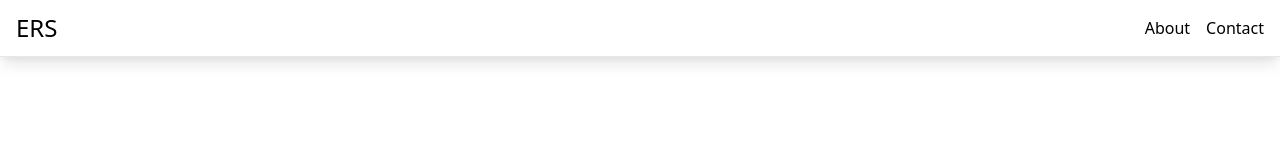
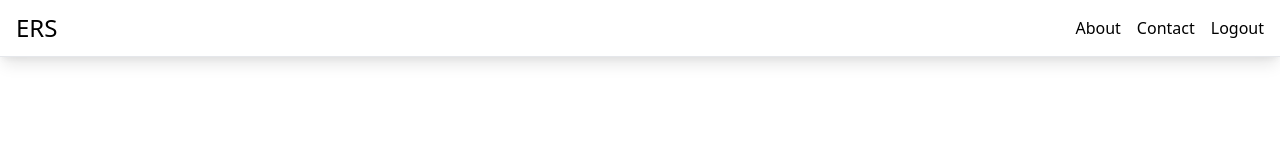
Before and after one commit to 210419-USF-BSN-Java/tom-dixon, a React (Create React App) app in the folder project1/ers-client/: page / in a window 1280 px wide. Shown: the top 160 px of the page. Built offline with nearby package versions, Linux system fonts and the light colour scheme; the HTML template or start-up script is replaced by a standard one.

Commit message:
dynamic logout link display

```diff
--- a/project1/ers-client/src/App.js
+++ b/project1/ers-client/src/App.js
@@ -31,7 +31,7 @@ function App() {
 
   return (
     <Router>
-      <AppNav />
+      <AppNav user={user} />
       <Route path="/" render={props => ( <LoginPage {...props} login={login} user={user} /> )} />
       <Route path="/main" render={props => ( <Main {...props} user={user} /> )} />
     </Router>
--- a/project1/ers-client/src/components/AppNav.jsx
+++ b/project1/ers-client/src/components/AppNav.jsx
@@ -1,6 +1,6 @@
 import React from 'react';
 
-const AppNav = () => {
+const AppNav = ({ user }) => {
   return (
     <header className='border-b md:flex md:items-center md:justify-between p-4 pb-0 shadow-lg md:pb-4'>
       <div className='flex items-center justify-between mb-4 md:mb-0'>
@@ -36,6 +36,14 @@ const AppNav = () => {
               Contact
             </a>
           </li>
+          <li className='md:ml-4'>
+            <a
+              className='border-t block no-underline hover:underline py-2 text-grey-darkest hover:text-black md:border-none md:p-0'
+              href='#'
+            >
+              Logout
+            </a>
+          </li>
         </ul>
       </nav>
     </header>
--- a/project1/ers-client/src/components/pages/Main.jsx
+++ b/project1/ers-client/src/components/pages/Main.jsx
@@ -3,7 +3,8 @@ import Page from '../Page';
 import Card from '../Card';
 
 const Main = ({ user }) => {
-  //TODO if user.roleId == 2, get reimbursements
+  //TODO get reimbursements according to user role/id
+  //TODO add logout when user state
   return (
     <Page>
       <h1 style={{ fontSize: 'calc(1.3rem + .6vw)' }}>Reimbursements</h1>
```
